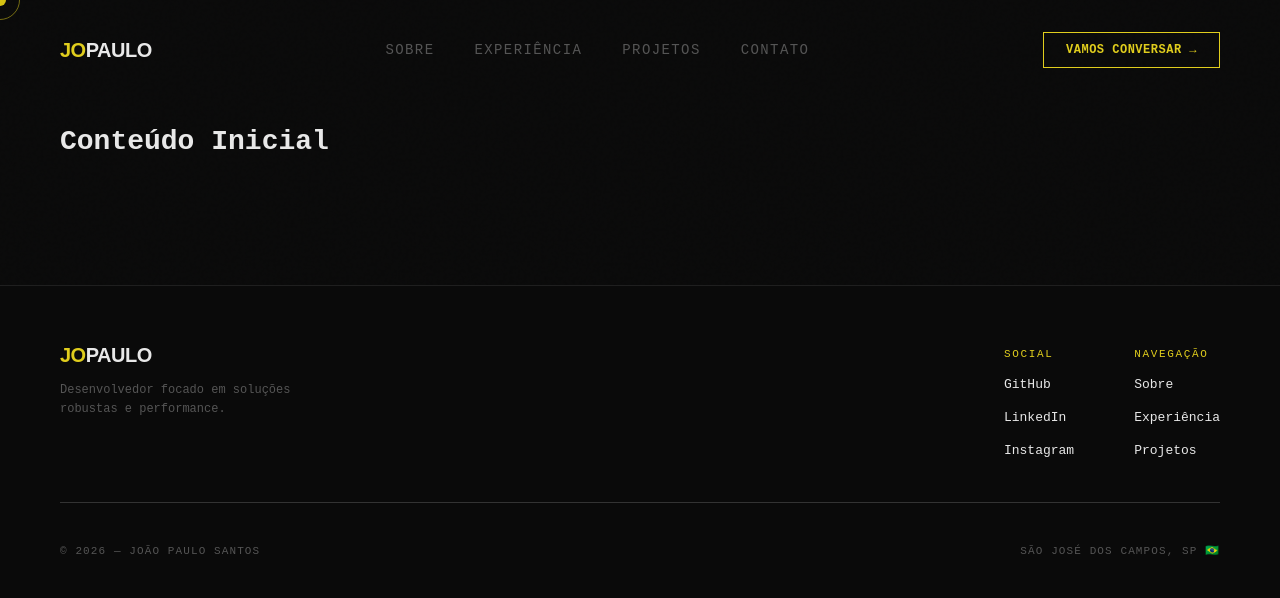
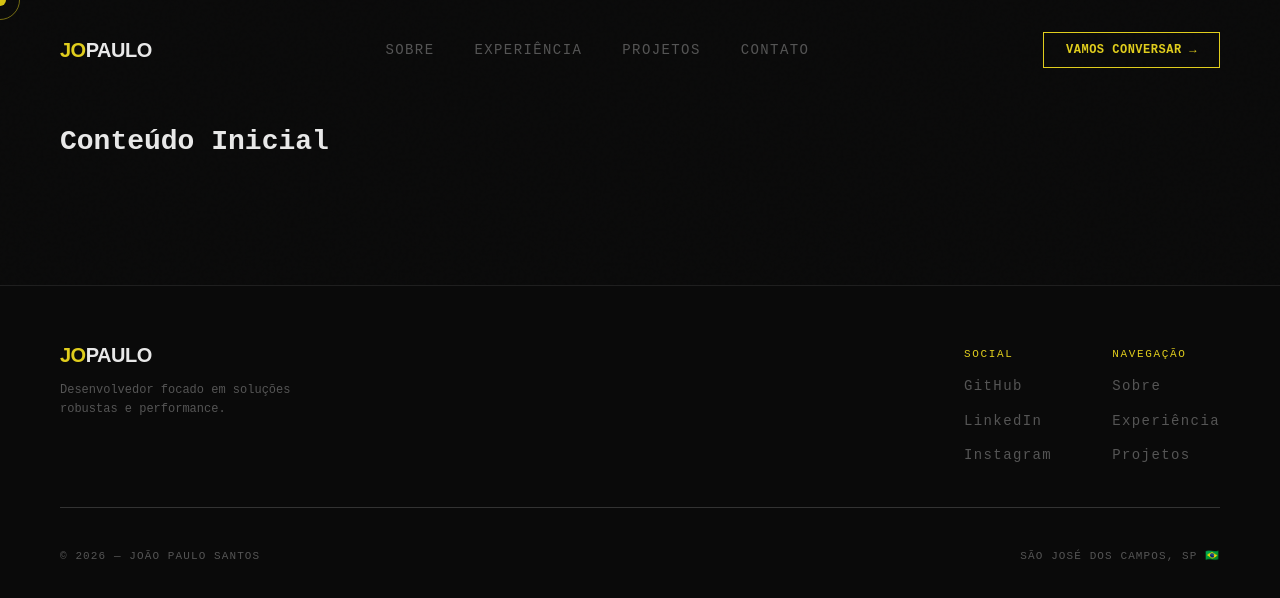
Before and after one commit to jopaul0/jopaul0.github.io, a React (Vite) app: page / in a window 1280 px wide. Shown: the top 598 px of the page. Built offline with nearby package versions, Linux system fonts and the light colour scheme.

Commit message:
refactor: navlink component

```diff
--- a/src/components/Footer/Footer.module.scss
+++ b/src/components/Footer/Footer.module.scss
@@ -60,14 +60,6 @@
 
       span { @include mix.section-label; }
 
-      a {
-        color: var(--text);
-        text-decoration: none;
-        font-size: 13px;
-        transition: color 0.2s;
-
-        &:hover { color: var(--accent); }
-      }
     }
   }
 
--- a/src/components/Footer/index.tsx
+++ b/src/components/Footer/index.tsx
@@ -1,5 +1,6 @@
 import styles from './Footer.module.scss';
 import { Logo } from '@/components/Logo';
+import { NavLink } from '@/components/NavLink';
 
 export const Footer = () => {
   const currentYear = new Date().getFullYear();
@@ -15,15 +16,15 @@ export const Footer = () => {
         <div className={styles.links}>
           <div>
             <span>Social</span>
-            <a href="https://github.com/jopaul0" target="_blank">GitHub</a>
-            <a href="https://linkedin.com/in/joaosantos02" target="_blank">LinkedIn</a>
-            <a href="https://instagram.com/jopaul0_" target="_blank">Instagram</a>
+            <NavLink href="https://github.com/jopaul0" target="_blank">GitHub</NavLink>
+            <NavLink href="https://linkedin.com/in/joaosantos02" target="_blank">LinkedIn</NavLink>
+            <NavLink href="https://instagram.com/jopaul0_" target="_blank">Instagram</NavLink>
           </div>
           <div>
             <span>Navegação</span>
-            <a href="#sobre">Sobre</a>
-            <a href="#experiencia">Experiência</a>
-            <a href="#projetos">Projetos</a>
+            <NavLink href="#sobre">Sobre</NavLink>
+            <NavLink href="#experiencia">Experiência</NavLink>
+            <NavLink href="#projetos">Projetos</NavLink>
           </div>
         </div>
       </div>
--- /dev/null
+++ b/src/components/NavLink/NavLink.module.scss
@@ -0,0 +1,11 @@
+.navLinks {
+    color: var(--muted);
+    text-decoration: none;
+    font-size: 14px;
+    letter-spacing: 0.1em;
+    transition: color 0.2s;
+
+    &:hover {
+        color: var(--accent);
+    }
+}
--- /dev/null
+++ b/src/components/NavLink/index.tsx
@@ -0,0 +1,13 @@
+import type { NavLinkProps } from "./interface";
+import styles from "./NavLink.module.scss";
+
+export const NavLink = ({ children, className = "", href = "#", target = "" }: NavLinkProps) => {
+
+    const linkClass = [
+        styles.navLinks,
+        className
+    ].filter(Boolean).join(" ");
+    return (
+        <a className={linkClass} href={href} target={target}>{children}</a>
+    );
+}
--- /dev/null
+++ b/src/components/NavLink/interface.ts
@@ -0,0 +1,8 @@
+import type { ReactNode } from 'react';
+
+export interface NavLinkProps{
+    children: ReactNode;
+    className?: string;
+    href: string;
+    target?: string;
+}
--- a/src/components/Navbar/Navbar.module.scss
+++ b/src/components/Navbar/Navbar.module.scss
@@ -68,19 +68,6 @@
             z-index: 100;
             opacity: 0;
         }
-
-        a {
-            color: var(--muted);
-            text-decoration: none;
-            font-size: 14px; // Um pouco maior no mobile
-            letter-spacing: 0.1em;
-            text-transform: uppercase;
-            transition: color 0.2s;
-
-            &:hover {
-                color: var(--accent);
-            }
-        }
     }
 
     .navCta {
--- a/src/components/Navbar/index.tsx
+++ b/src/components/Navbar/index.tsx
@@ -1,7 +1,8 @@
 import { useState, useEffect } from 'react';
 import styles from './Navbar.module.scss';
 import { Logo } from '@/components/Logo';
-import { SimpleButton } from '../SimpleButton';
+import { SimpleButton } from '@/components/SimpleButton';
+import { NavLink } from '@/components/NavLink';
 
 export const Navbar = () => {
   const [isScrolled, setIsScrolled] = useState(false);
@@ -31,10 +32,10 @@ export const Navbar = () => {
       </button>
 
       <ul className={styles.navLinks}>
-        <li><a href="#sobre">Sobre</a></li>
-        <li><a href="#experiencia">Experiência</a></li>
-        <li><a href="#projetos">Projetos</a></li>
-        <li><a href="#contato">Contato</a></li>
+        <li><NavLink href="#sobre">SOBRE</NavLink></li>
+        <li><NavLink href="#experiencia">EXPERIÊNCIA</NavLink></li>
+        <li><NavLink href="#projetos">PROJETOS</NavLink></li>
+        <li><NavLink href="#contato">CONTATO</NavLink></li>
       </ul>
 
 
```
